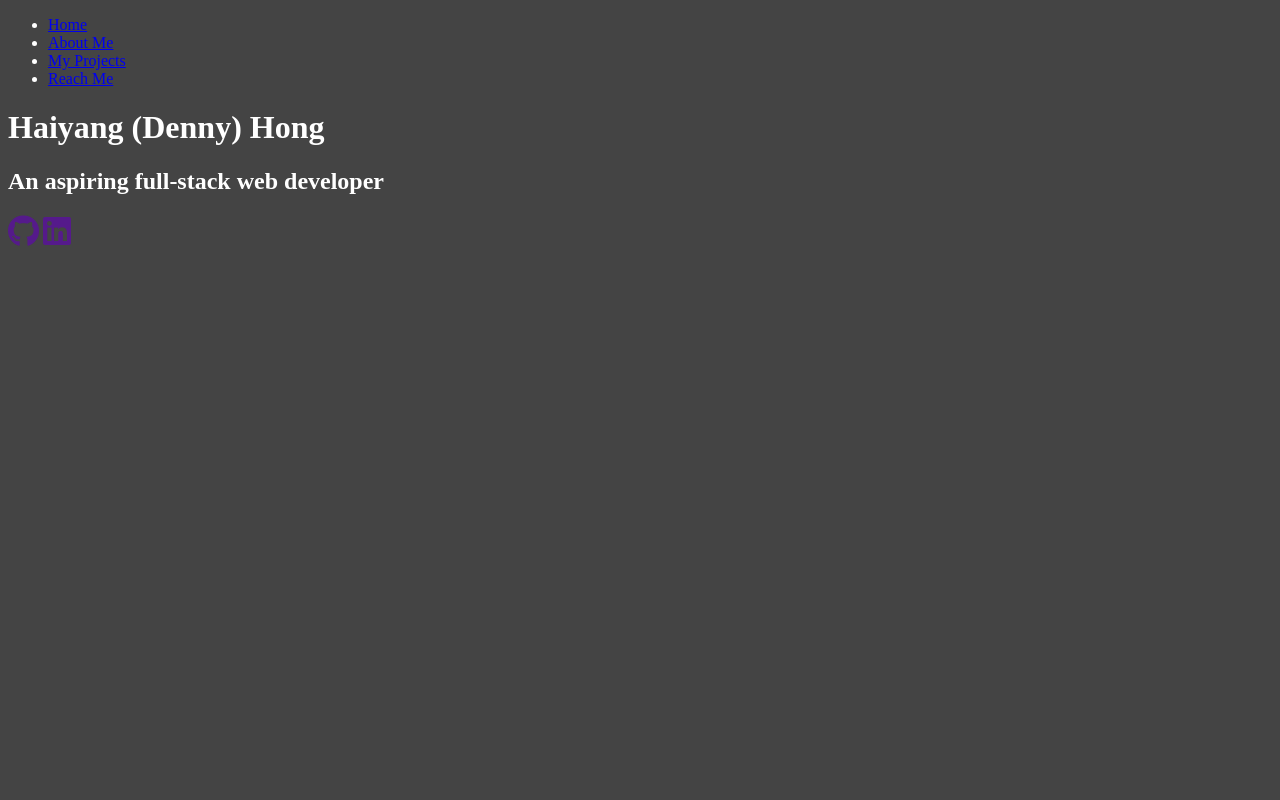
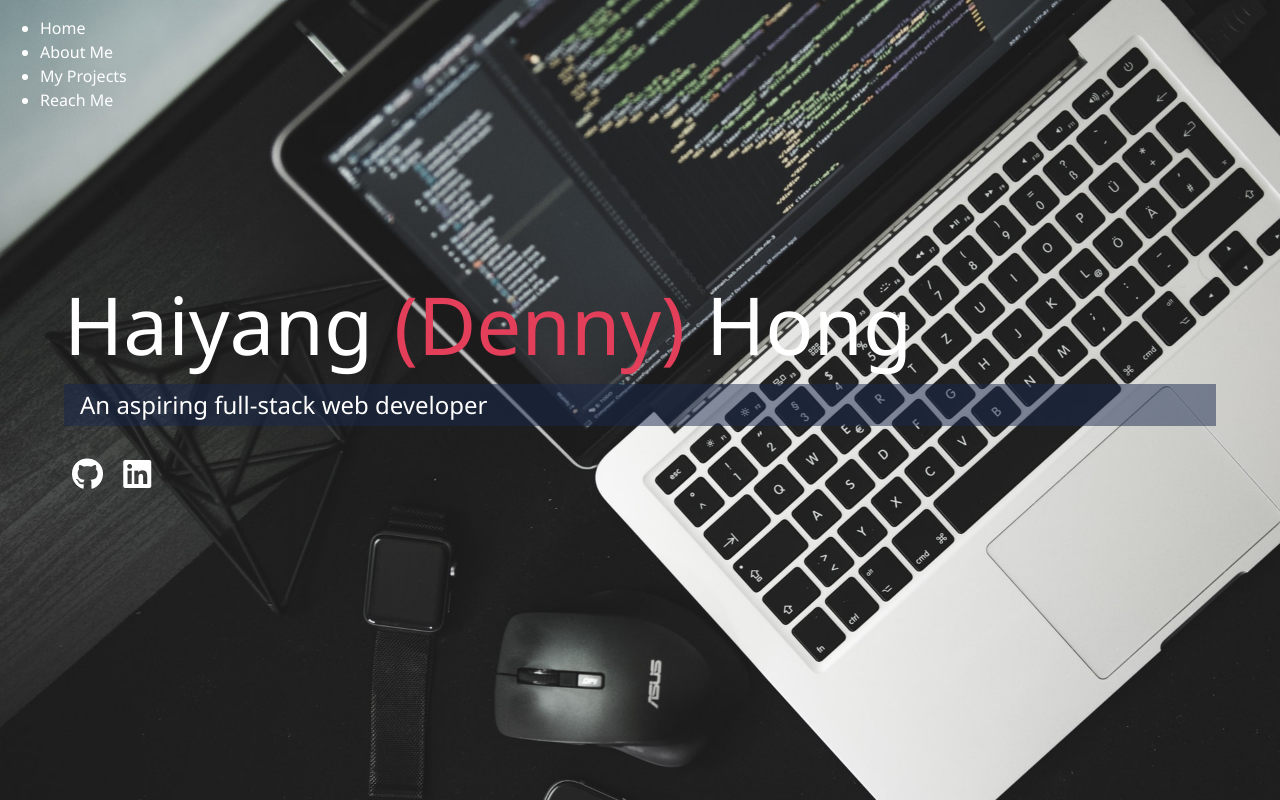
Before and after one commit to hyhong-code/portfolio, a website: page dist/index.html in a window 1280 px wide. Drawn offline with Linux system fonts and the light colour scheme.

Commit message:
Start styling home section, add home image

```diff
--- a/scss/main.scss
+++ b/scss/main.scss
@@ -1,6 +1,93 @@
-$primary-color: #444;
+$primary-color: #162447;
+$secondary-color: #e43f5a;
+$show-home-image: true;
+$home-image: url(../img/home-image.jpg);
+$background-opacity: 0.9;
+
+@mixin easeInOut {
+  transition: all 0.3s ease-in-out;
+}
+
+@mixin background {
+  @if $show-home-image {
+    &#bg-image {
+      background: $home-image;
+      background-attachment: fixed;
+      background-size: cover;
+    }
+  }
+}
+
+* {
+  box-sizing: border-box;
+}
 
 body {
-  background-color: #444;
+  @include background();
+
+  background-color: $primary-color;
   color: #fff;
+  height: 100%;
+  margin: 0;
+  font-family: "Segoe UI", "Segoe UI", Tahoma, Geneva, Verdana, sans-serif;
+  line-height: 1.5;
 }
+
+// HEADINGS
+h1,
+h2,
+h3 {
+  margin: 0;
+  font-weight: 400;
+
+  &.lg-heading {
+    font-size: 5rem;
+  }
+
+  &.sm-heading {
+    margin-bottom: 2rem;
+    padding: 0.2rem 1rem;
+    background: rgba(lighten($primary-color, 2), 0.5); // To see through bg
+  }
+}
+
+a {
+  color: white;
+  text-decoration: none;
+}
+
+header {
+  position: fixed; // To make nav button and nav stay up top
+  z-index: 2;
+  width: 100%;
+}
+
+.text-secondary {
+  color: $secondary-color;
+}
+
+main {
+  &#home {
+    overflow: hidden;
+
+    h1 {
+      margin-top: 25vh;
+    }
+  }
+
+  padding: 4rem;
+  height: 100%;
+
+  .icons {
+    margin-top: 1rem;
+
+    a {
+      padding: 0.5rem;
+      @include easeInOut();
+
+      &:hover {
+        color: $secondary-color;
+      }
+    }
+  }
+}
```
Also changed, not shown: dist/css/main.css, dist/img/home-image.jpg (added), dist/index.html.
